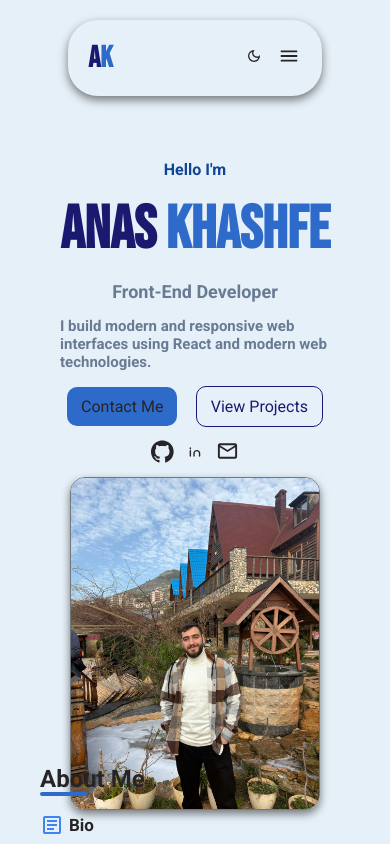
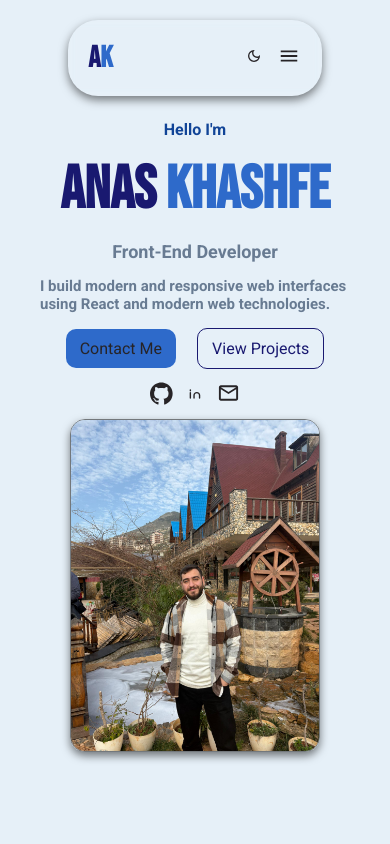
Before and after one commit to AnasKhashfe/Portfolio, a React (Vite) app: page / in a window 390 px wide. Shown: the top 844 px of the page. Built offline with nearby package versions, Linux system fonts and the light colour scheme; no server answers; the database is empty.

Commit message:
fix HeroSection responsive

```diff
--- a/src/pages/HeroSection/HeroSection.css
+++ b/src/pages/HeroSection/HeroSection.css
@@ -181,12 +181,3 @@
 
 
 }
-
-@media (min-height:700px) and (max-height:1022px) {
-    .hero-section {
-        height: 80vh;
-        margin: 40px 20px 0;
-
-
-    }
-}
```
